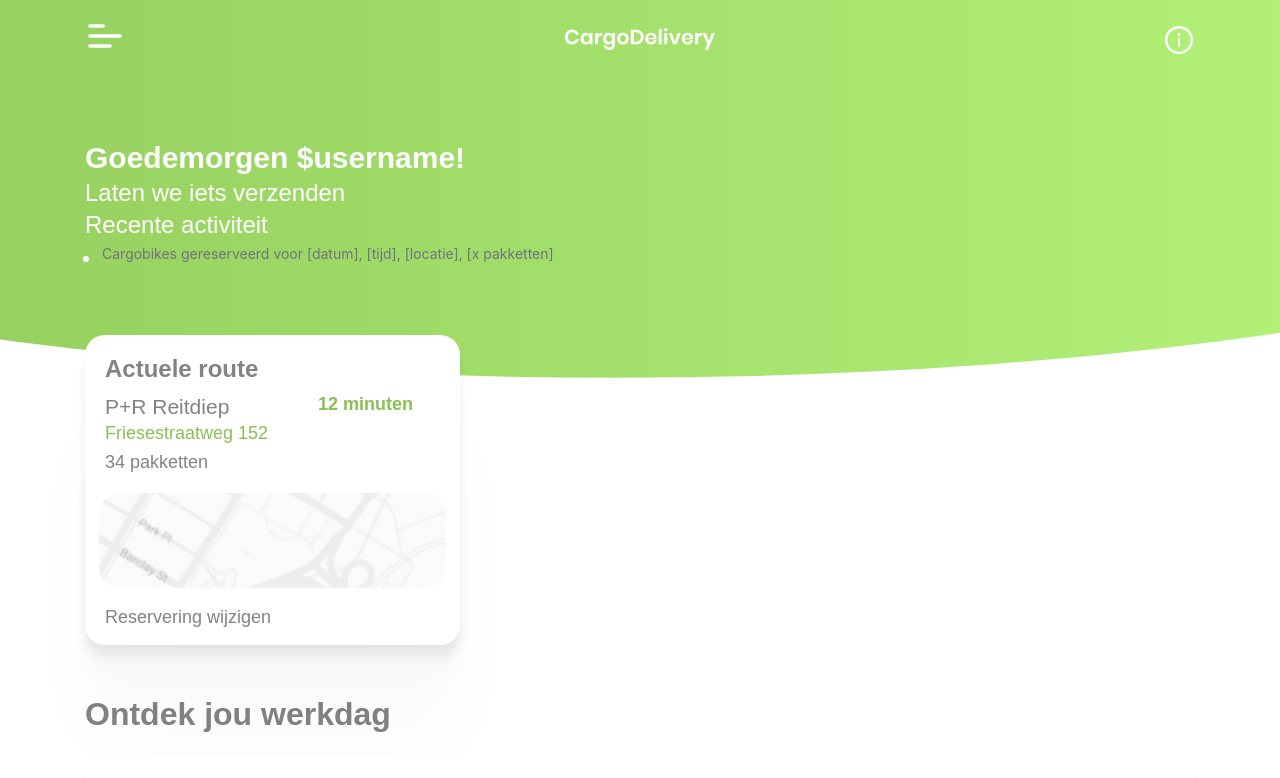
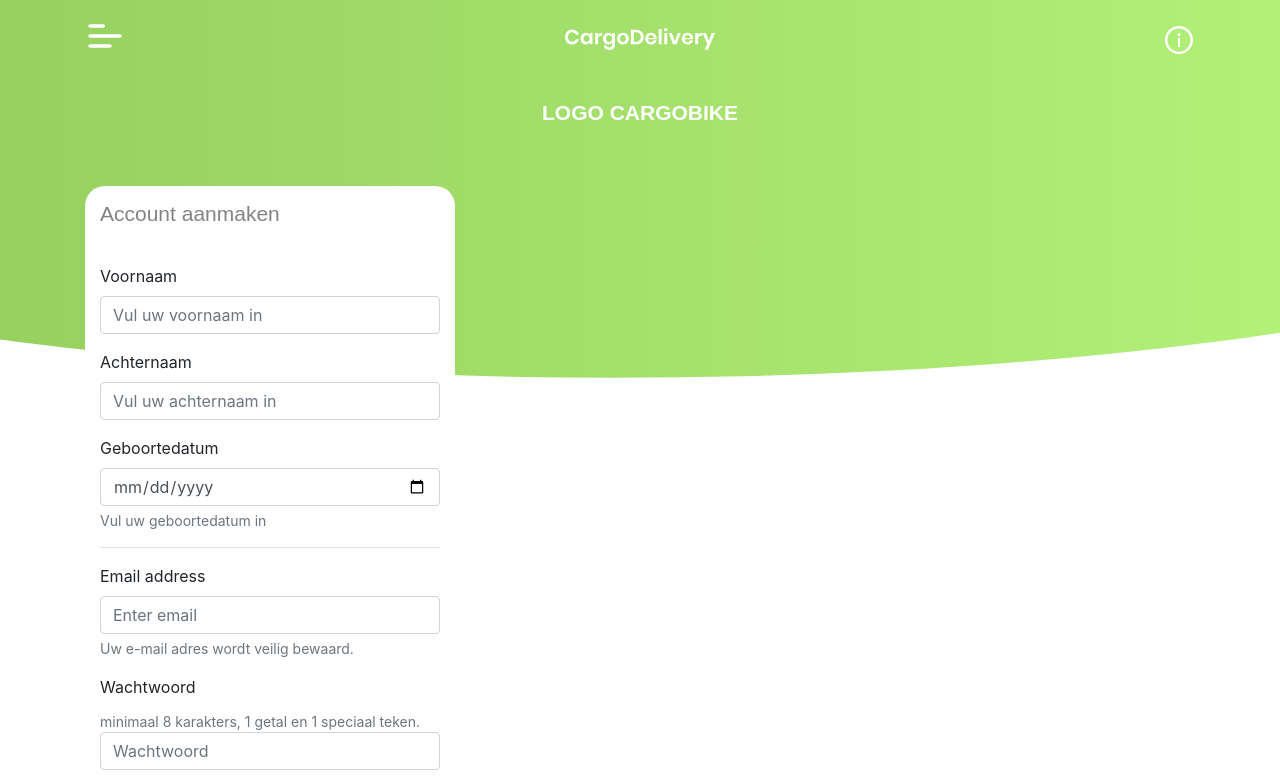
Before and after one commit to ajnjanssen/cargobike, a React (Create React App) app in the folder cargobike/: page / in a window 1280 px wide. Shown: the top 778 px of the page. Built offline with nearby package versions, Linux system fonts and the light colour scheme.

Commit message:
Added Registration form - gebruiker

```diff
--- a/cargobike/package.json
+++ b/cargobike/package.json
@@ -11,6 +11,7 @@
     "bootstrap": "^4.6.0",
     "react": "^17.0.2",
     "react-bootstrap": "^1.5.2",
+    "react-datepicker": "^3.8.0",
     "react-dom": "^17.0.2",
     "react-icons": "^4.2.0",
     "react-scripts": "4.0.3",
--- a/cargobike/src/Body.js
+++ b/cargobike/src/Body.js
@@ -3,6 +3,7 @@ import './Body.css';
 import OndReservering from './OndReservering'
 import OndDashboard from './OndDashboard'
 import BezDashboard from './BezDashboard'
+import Registration from './components/Registration';
 // import OndReservering from './OndReservering'
 
 function Body() {
@@ -10,7 +11,8 @@ function Body() {
         <div>
             {/* <OndReservering /> */}
             {/* <OndDashboard /> */}
-            <BezDashboard />
+            {/* <BezDashboard /> */}
+            <Registration />
 
         </div>
     )
--- /dev/null
+++ b/cargobike/src/components/Registration.css
@@ -0,0 +1,26 @@
+.logoRegistration{
+    /* margin-top:200px; */
+    z-index:2;
+    color:white;
+    font-weight: bolder;
+}
+
+.RowLogo{
+    margin-top: 100px;
+    margin-bottom: 50px;
+    display: flex;
+    justify-content: center;
+}
+
+.regInput{
+    margin-top:20px;
+}
+
+.makeAccount{
+    margin-top:15px;
+    margin-bottom:15px;
+}
+
+.regBlock{
+    padding-bottom:15px;
+}
--- /dev/null
+++ b/cargobike/src/components/Registration.js
@@ -0,0 +1,104 @@
+import { Card, Col, Container, Row } from 'react-bootstrap'
+import './Registration.css';
+import React from "react";
+import Form from "react-bootstrap/Form";
+
+function Registration() {
+    return (
+        <div>
+            <Container>
+            <div>
+            <Row>
+            <Col className="RowLogo">
+
+            <h1 className="logoRegistration">LOGO CARGOBIKE</h1>
+            </Col>
+
+            </Row>
+            </div>
+        </Container>
+
+        <Container>
+
+
+            <div className="card col-12 col-lg-4 login-card mt-2 hv-center regBlock">
+            <div className="makeAccount">
+                <h1>Account aanmaken</h1>
+            </div>
+            <form>
+
+            <div className="form-group text-left regInput">
+                <label htmlFor="exampleInputEmail1">Voornaam</label>
+                <input type="email"
+                       className="form-control"
+                       id="email"
+                       aria-describedby="emailHelp"
+                       placeholder="Vul uw voornaam in"
+                />
+                {/* <small id="emailHelp" className="form-text text-muted">Vul uw voornaam in</small> */}
+                </div>
+
+                <div className="form-group text-left">
+                <label htmlFor="exampleInputEmail1">Achternaam</label>
+                <input type="email"
+                       className="form-control"
+                       id="email"
+                       aria-describedby="emailHelp"
+                       placeholder="Vul uw achternaam in"
+                />
+                {/* <small id="emailHelp" className="form-text text-muted">Vul uw achternaam in</small> */}
+                </div>
+
+                <div className="form-group text-left">
+                <label htmlFor="exampleInputEmail1">Geboortedatum</label>
+                <Form.Control type="date" name='date_of_birth' />
+                <small id="emailHelp" className="form-text text-muted">Vul uw geboortedatum in</small>
+                </div>
+
+                <hr></hr>
+
+                <div className="form-group text-left">
+                <label htmlFor="exampleInputEmail1">Email address</label>
+                <input type="email"
+                       className="form-control"
+                       id="email"
+                       aria-describedby="emailHelp"
+                       placeholder="Enter email"
+                />
+                <small id="emailHelp" className="form-text text-muted">Uw e-mail adres wordt veilig bewaard.</small>
+                </div>
+
+                <div className="form-group text-left">
+
+                    <label htmlFor="exampleInputPassword1">Wachtwoord</label>
+                    <small id="emailHelp" className="form-text text-muted">minimaal 8 karakters, 1 getal en 1 speciaal teken.</small>
+
+                    <input type="password"
+                        className="form-control"
+                        id="password"
+                        placeholder="Wachtwoord"
+                    />
+
+                </div>
+                <div className="form-group text-left">
+                    <label htmlFor="exampleInputPassword1">Bevestig Wachtwoord</label>
+                    <input type="password"
+                        className="form-control"
+                        id="confirmPassword"
+                        placeholder="Bevestig Wachtwoord"
+                    />
+                </div>
+                <button
+                    type="submit"
+                    className="btn btn-primary"
+                >
+                    Registreer account
+                </button>
+            </form>
+        </div>
+        </Container>
+        </div>
+    )
+}
+
+export default Registration
```
Also changed, not shown: 1 other file (tests, documents, lock files or other folders).
